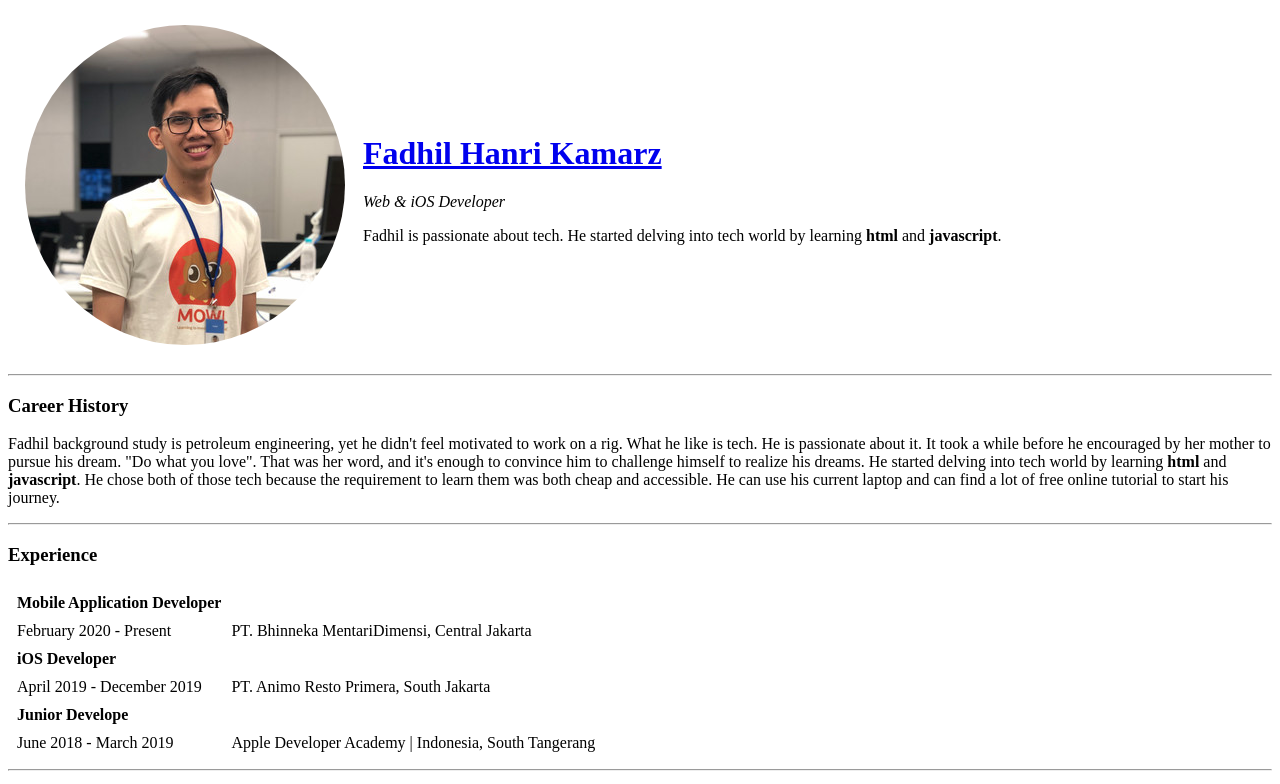
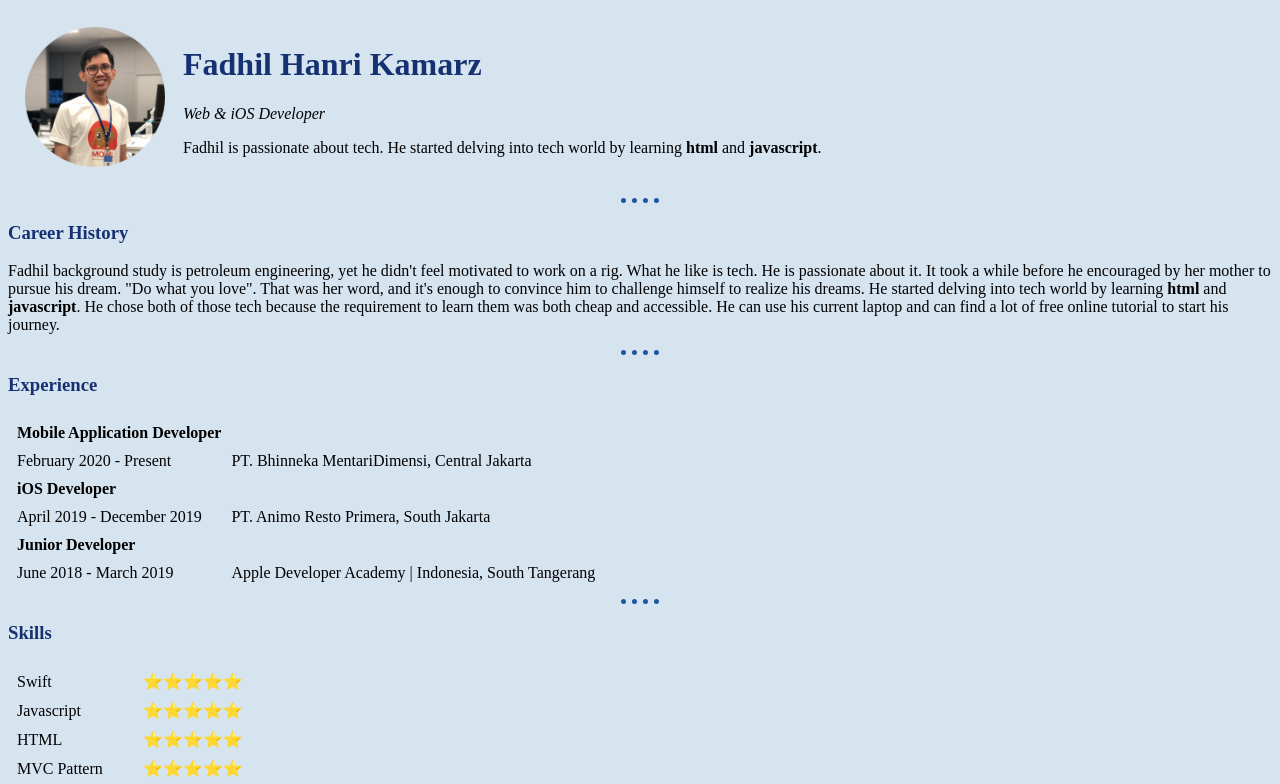
Before and after one commit to fadhilhaka/fadhilhaka.github.io, a plain HTML site: page index.html in a window 1280 px wide. Shown: the top 784 px of the page. Drawn offline with Linux system fonts and the light colour scheme.

Commit message:
Add styles.css

```diff
--- /dev/null
+++ b/css/styles.css
@@ -0,0 +1,24 @@
+body {
+  background-color: #d6e4f0;
+}
+
+a {
+  color: #163172;
+  text-decoration: none;
+}
+
+img {
+  height: 140px;
+}
+
+hr {
+  border-color: #1e56a0;
+  border-style: none;
+  border-top-style: dotted;
+  border-width: 5px;
+  width: 3%;
+}
+
+h1, h2, h3, h4, h5, h6 {
+  color: #163172;
+}
--- a/index.html
+++ b/index.html
@@ -4,6 +4,7 @@
 <head>
   <meta charset="utf-8">
   <title> 💻Fadhil Hanri Kamarz</title>
+  <link rel="stylesheet" href="css/styles.css">
 </head>
 
 <body>
@@ -42,7 +43,7 @@
       <td>PT. Animo Resto Primera, South Jakarta</td>
     </tr>
     <tr>
-      <td><strong>Junior Develope</strong></td>
+      <td><strong>Junior Developer</strong></td>
     </tr>
     <tr>
       <td>June 2018 - March 2019</td>
```
Also changed, not shown: 1 other file.
